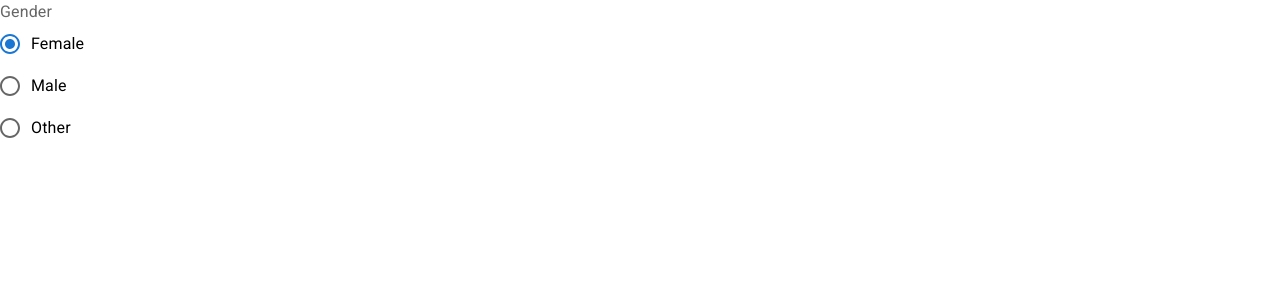
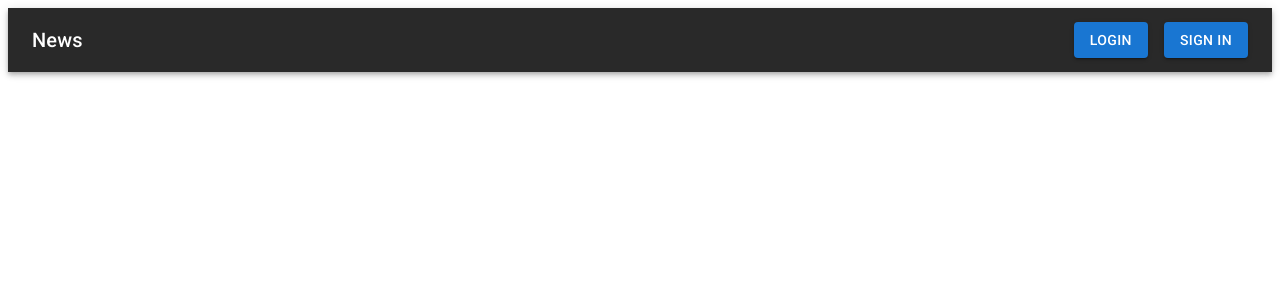
Before and after one commit to Amsssv/Avito-demo, a React (Create React App) app: page / in a window 1280 px wide. Shown: the top 300 px of the page. Built offline with nearby package versions, Linux system fonts and the light colour scheme.

Commit message:
header component

```diff
--- a/src/App.js
+++ b/src/App.js
@@ -1,26 +1,8 @@
-import * as React from 'react';
-import Button from '@mui/material/Button';
-import Radio from '@mui/material/Radio';
-import RadioGroup from '@mui/material/RadioGroup';
-import FormControlLabel from '@mui/material/FormControlLabel';
-import FormControl from '@mui/material/FormControl';
-import FormLabel from '@mui/material/FormLabel';
+import React from 'react';
+import SimpleContainer from './Components/Container';
 
-function App() {
+export default function App() {
   return (
-    <FormControl>
-      <FormLabel id="demo-radio-buttons-group-label">Gender</FormLabel>
-      <RadioGroup
-        aria-labelledby="demo-radio-buttons-group-label"
-        defaultValue="female"
-        name="radio-buttons-group"
-      >
-        <FormControlLabel value="female" control={<Radio />} label="Female" />
-        <FormControlLabel value="male" control={<Radio />} label="Male" />
-        <FormControlLabel value="other" control={<Radio />} label="Other" />
-      </RadioGroup>
-    </FormControl>
+    <SimpleContainer />
   );
 }
-
-export default App;
--- /dev/null
+++ b/src/Components/Container.js
@@ -0,0 +1,10 @@
+import * as React from 'react';
+import CssBaseline from '@mui/material/CssBaseline';
+import Container from '@mui/material/Container';
+import ButtonAppBar from './Header__components/App_Bar';
+
+export default function SimpleContainer() {
+	return (
+		<ButtonAppBar />
+	);
+}
--- /dev/null
+++ b/src/Components/Header__components/App_Bar.js
@@ -0,0 +1,25 @@
+import * as React from 'react';
+import AppBar from '@mui/material/AppBar';
+import Box from '@mui/material/Box';
+import Toolbar from '@mui/material/Toolbar';
+import Typography from '@mui/material/Typography';
+import Button from '@mui/material/Button';
+import Stack from '@mui/material/Stack';
+
+export default function ButtonAppBar() {
+	return (
+		<Box sx={{ flexGrow: 1 }}>
+			<AppBar position="static" sx={{ background: '#292929' }}>
+				<Toolbar>
+					<Typography variant="h6" component="div" sx={{ flexGrow: 1 }}>
+						News
+					</Typography>
+					<Stack spacing={2} direction="row" sx={{ color: '#00aaff' }}>
+						<Button variant="contained">Login</Button>
+						<Button variant="contained"  >Sign In</Button>
+					</Stack>
+				</Toolbar>
+			</AppBar>
+		</Box >
+	);
+}
--- a/src/index.css
+++ /dev/null
@@ -1,13 +0,0 @@
-body {
-  margin: 0;
-  font-family: -apple-system, BlinkMacSystemFont, 'Segoe UI', 'Roboto', 'Oxygen',
-    'Ubuntu', 'Cantarell', 'Fira Sans', 'Droid Sans', 'Helvetica Neue',
-    sans-serif;
-  -webkit-font-smoothing: antialiased;
-  -moz-osx-font-smoothing: grayscale;
-}
-
-code {
-  font-family: source-code-pro, Menlo, Monaco, Consolas, 'Courier New',
-    monospace;
-}
--- a/src/index.js
+++ b/src/index.js
@@ -1,6 +1,5 @@
 import React from 'react';
 import ReactDOM from 'react-dom';
-import './index.css';
 import App from './App';
 
 ReactDOM.render(
```
Also changed, not shown: src/App.css (deleted, +0 -38 lines).
